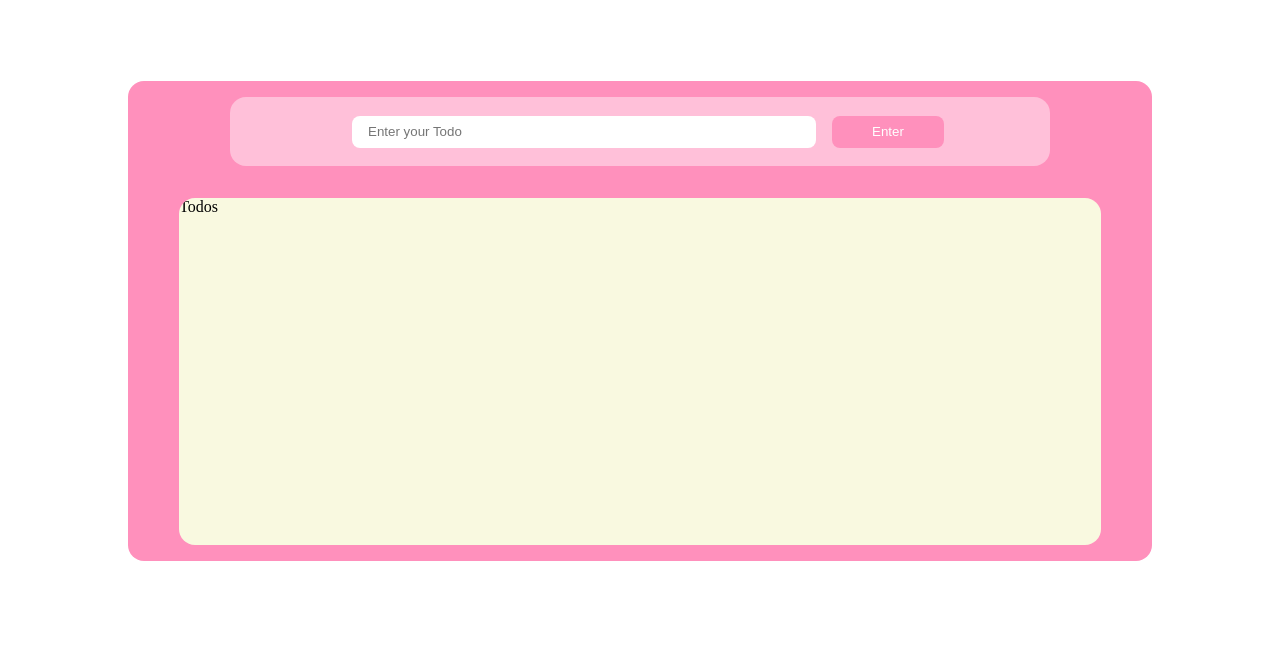
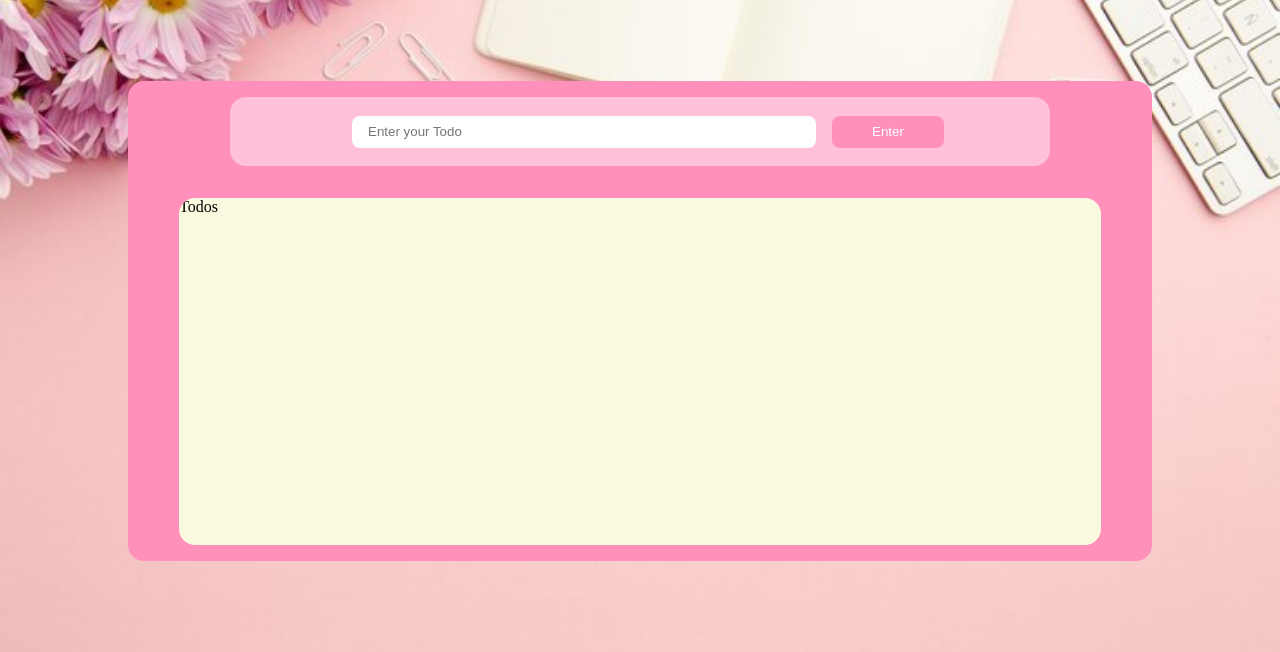
Before and after one commit to dipali2508/Todolist, a plain HTML site: page index.html in a window 1280 px wide. Shown: the part 148-800 px from the top of the page. Drawn offline with Linux system fonts and the light colour scheme.

Commit message:
Update style.css

```diff
--- a/style.css
+++ b/style.css
@@ -23,7 +23,7 @@ h1{
 
 }
 body{
-    background-image: url('./image/todo.jpg');
+    background-image: url('todo.jpg');
     background-repeat: no-repeat;
     background-size: cover;
 }
```
